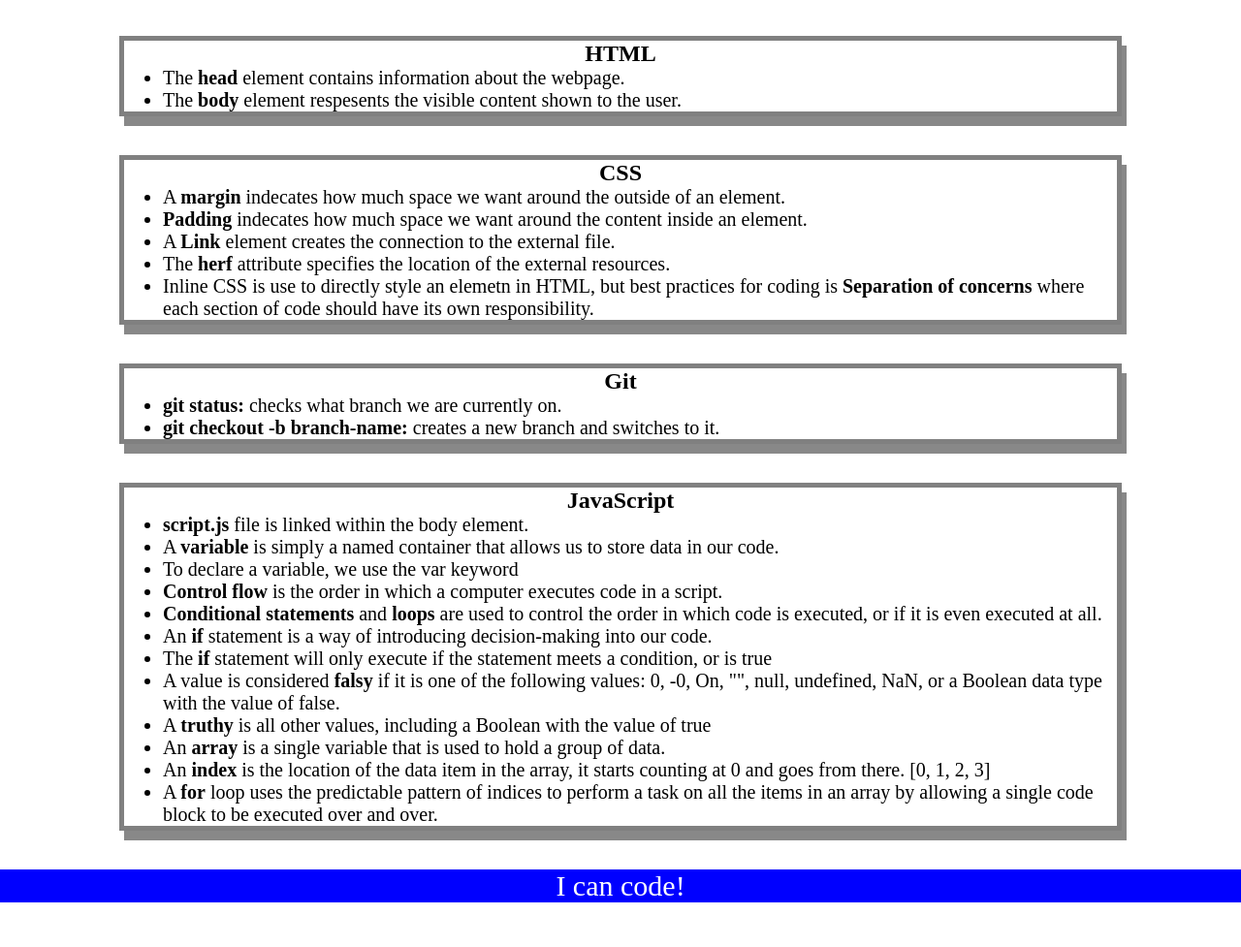
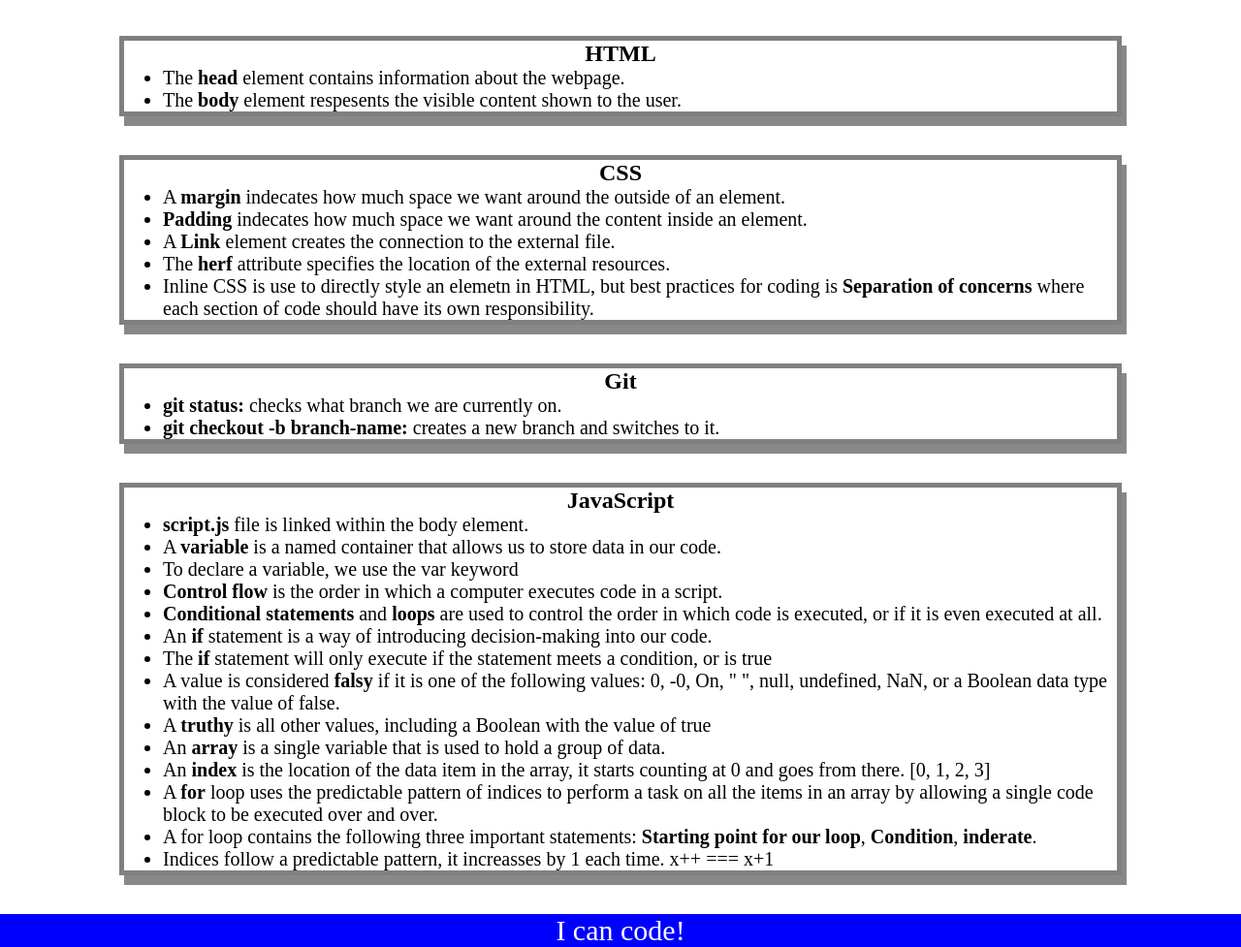
Before and after one commit to bootcamp-Mo/prework-study-guide, a plain HTML site: page index.html in a window 1280 px wide. Shown: the part 117-1094 px from the top of the page at 97% size. Before the commit the page ends 1048 px from the top, so only its background shows below. Drawn offline with Linux system fonts and the light colour scheme.

Commit message:
added code to JavaScript file

```diff
--- a/assets/scripts.js
+++ b/assets/scripts.js
@@ -1,18 +1,30 @@
 var topics = ['HTML', 'CSS', 'Git', 'JavaScript'];
 
-/*
-if (topic === 'HTML') {
+var randomTopic = topics[Math.floor(Math.random() * topics.length)];
+
+function listTopic () {
+    for (var x = 0 ; x < topics.length; x++) {
+        console.log(topics[x]);
+    }
+}
+
+function selectTopic () {
+if (randomTopic === 'HTML') {
  console.log("Let's study HTML!");
-} else if (topic === 'CSS') {
+} else if (randomTopic === 'CSS') {
  console.log("Let's study CSS!");
-} else if (topic === 'Git') {
+} else if (randomTopic === 'Git') {
  console.log("Let's study Git!");
-} else if (topic === 'JavaScript') {
+} else if (randomTopic === 'JavaScript') {
  console.log("Let's study JavaScript!");
 } else {
  console.log('Please try again!');
 }
-*/
+}
+console.log('Here are the topics we learned through Prework:');
+listTopic();
+console.log('Which topic should we study first?');
+selectTopic();
 
-for( var x = 0; x < topics.length; x++ )
-console.log(topics[x]);
+// for( var x = 0; x < topics.length; x++ )
+// console.log(topics[x]);
--- a/index.html
+++ b/index.html
@@ -62,7 +62,7 @@
         <ul>
           <li><b>script.js</b> file is linked within the body element.</li>
 
-          <li>A <b>variable</b> is simply a named container that allows us to store data
+          <li>A <b>variable</b> is a named container that allows us to store data
             in our code.</li>
 
           <li>To declare a variable, we use the var keyword</li>
@@ -80,7 +80,7 @@
             condition, or is true</li>
 
           <li>A value is considered <b>falsy</b> if it is one of the following
-            values: 0, -0, On, "", null, undefined, NaN, or a Boolean data type with the
+            values: 0, -0, On, " ", null, undefined, NaN, or a Boolean data type with the
             value of false.</li>
 
           <li>A <b>truthy</b> is all other values, including a Boolean with the value of
@@ -94,6 +94,17 @@
           <li>A <b>for</b> loop uses the predictable pattern of indices to perform a task on
             all the items in an array by allowing a single code block to be executed
             over and over.</li>
+
+          <li>A for loop contains the following three important statements:
+            <b>Starting point for our loop</b>,
+            <b>Condition</b>,
+            <b>inderate</b>.
+          </li>
+
+          <li>Indices follow a predictable pattern, it increasses by 1 each time.
+            x++ === x+1</li>
+
+
         </ul>
       </section>
 
```
